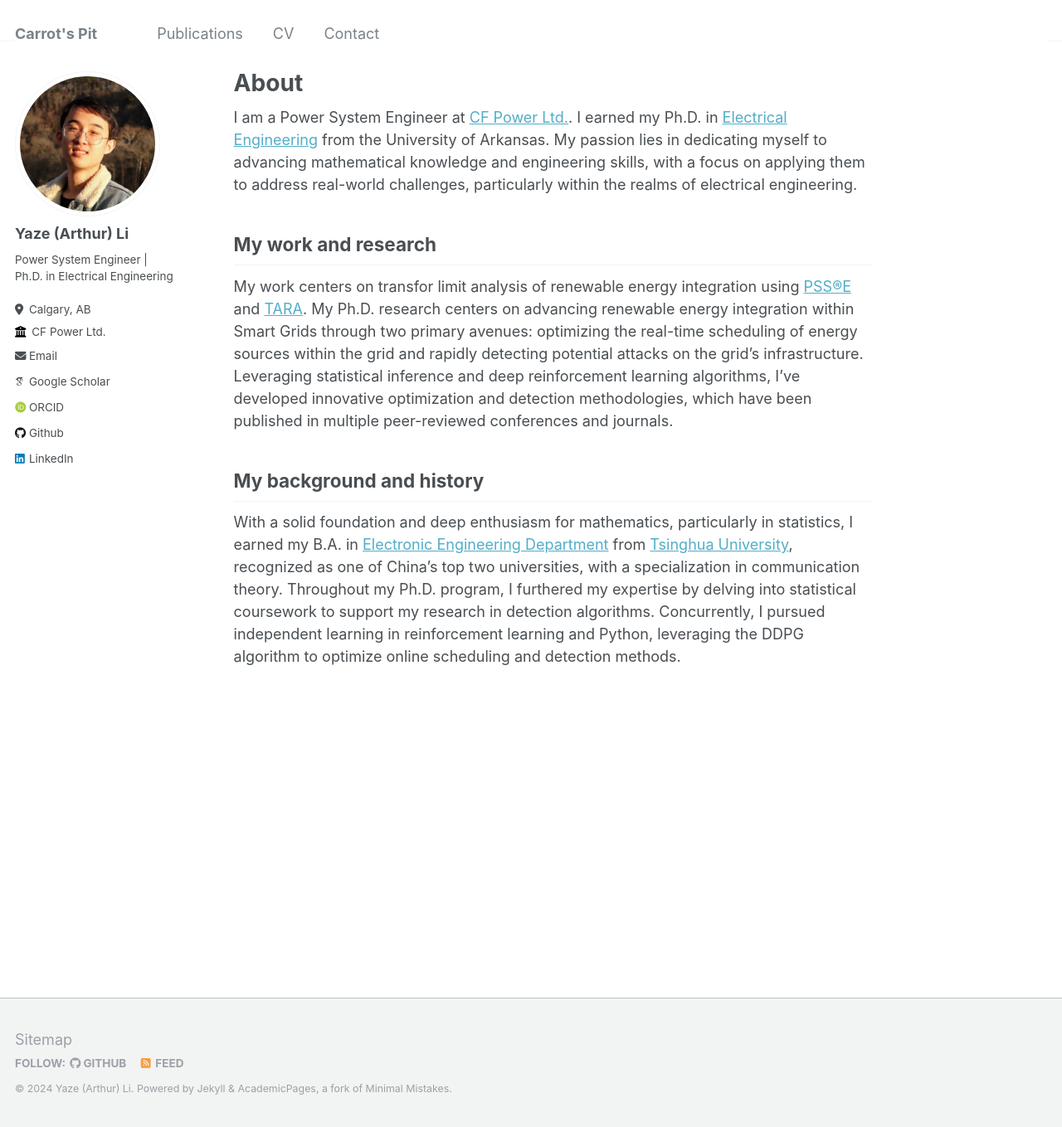
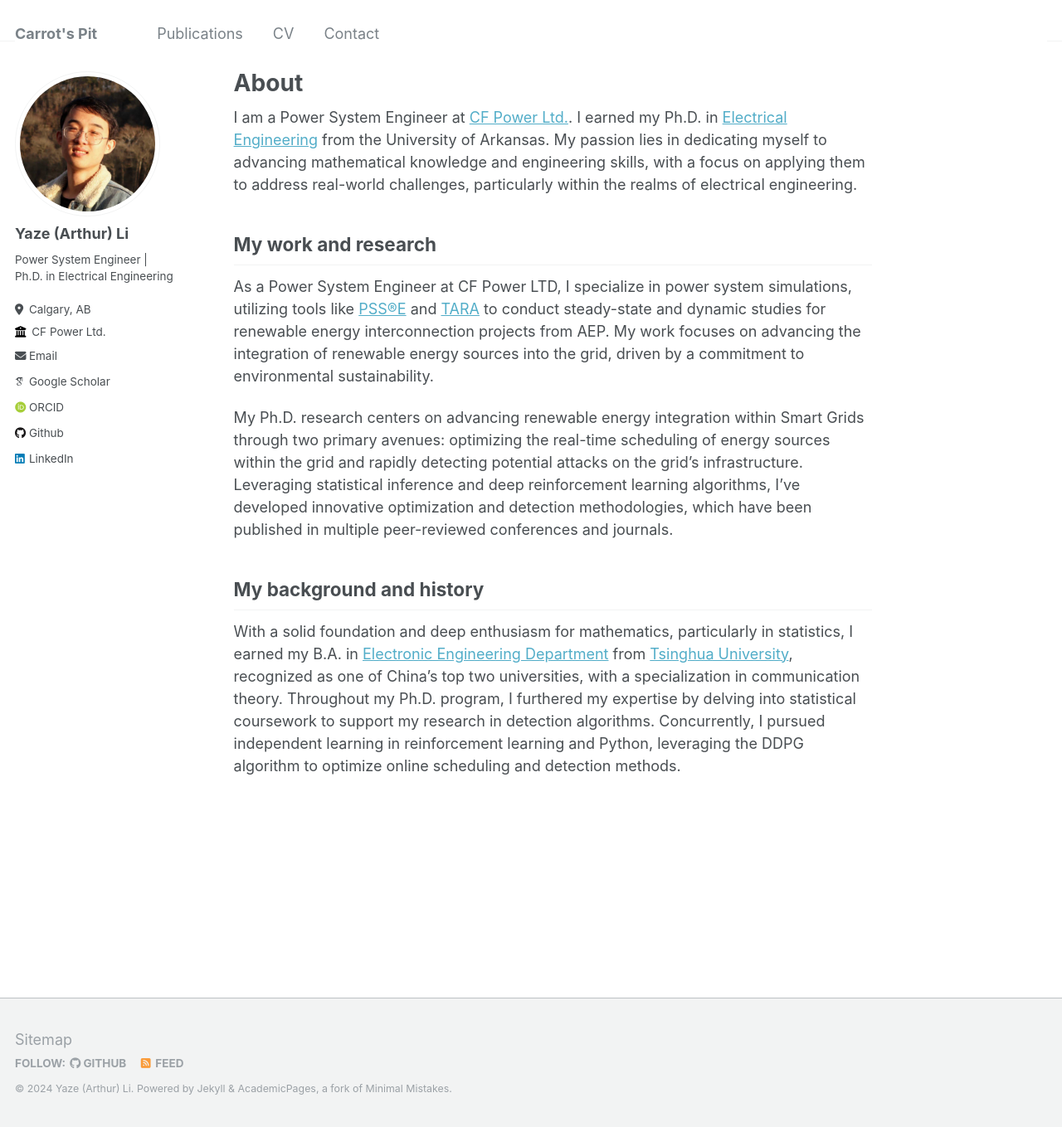
Before and after one commit to Arthurliyaze/Arthurliyaze.github.io, a Jekyll site: the page built from _pages/about.md, in a window 1280 px wide and 1359 px high. Shown: the whole window at 83% size. Built offline with Jekyll 4.4.1, drawn with Linux system fonts in a browser that asks for light colours; some web fonts are replaced.

Commit message:
Update about.md

```diff
--- a/_pages/about.md
+++ b/_pages/about.md
@@ -11,7 +11,8 @@ I am a Power System Engineer at [CF Power Ltd.](https://www.cfpowerltd.com/). I
 
 
 ## My work and research
-My work centers on transfor limit analysis of renewable energy integration using [PSS®E](https://www.siemens.com/global/en/products/energy/grid-software/planning/pss-software/pss-e.html) and [TARA](https://www.power-gem.com/TARA.html).
+As a Power System Engineer at CF Power LTD, I specialize in power system simulations, utilizing tools like [PSS®E](https://www.siemens.com/global/en/products/energy/grid-software/planning/pss-software/pss-e.html) and [TARA](https://www.power-gem.com/TARA.html) to conduct steady-state and dynamic studies for renewable energy interconnection projects from AEP. My work focuses on advancing the integration of renewable energy sources into the grid, driven by a commitment to environmental sustainability.
+
 My Ph.D. research centers on advancing renewable energy integration within Smart Grids through two primary avenues: optimizing the real-time scheduling of energy sources within the grid and rapidly detecting potential attacks on the grid's infrastructure. Leveraging statistical inference and deep reinforcement learning algorithms, I've developed innovative optimization and detection methodologies, which have been published in multiple peer-reviewed conferences and journals.
 
 ## My background and history
```
